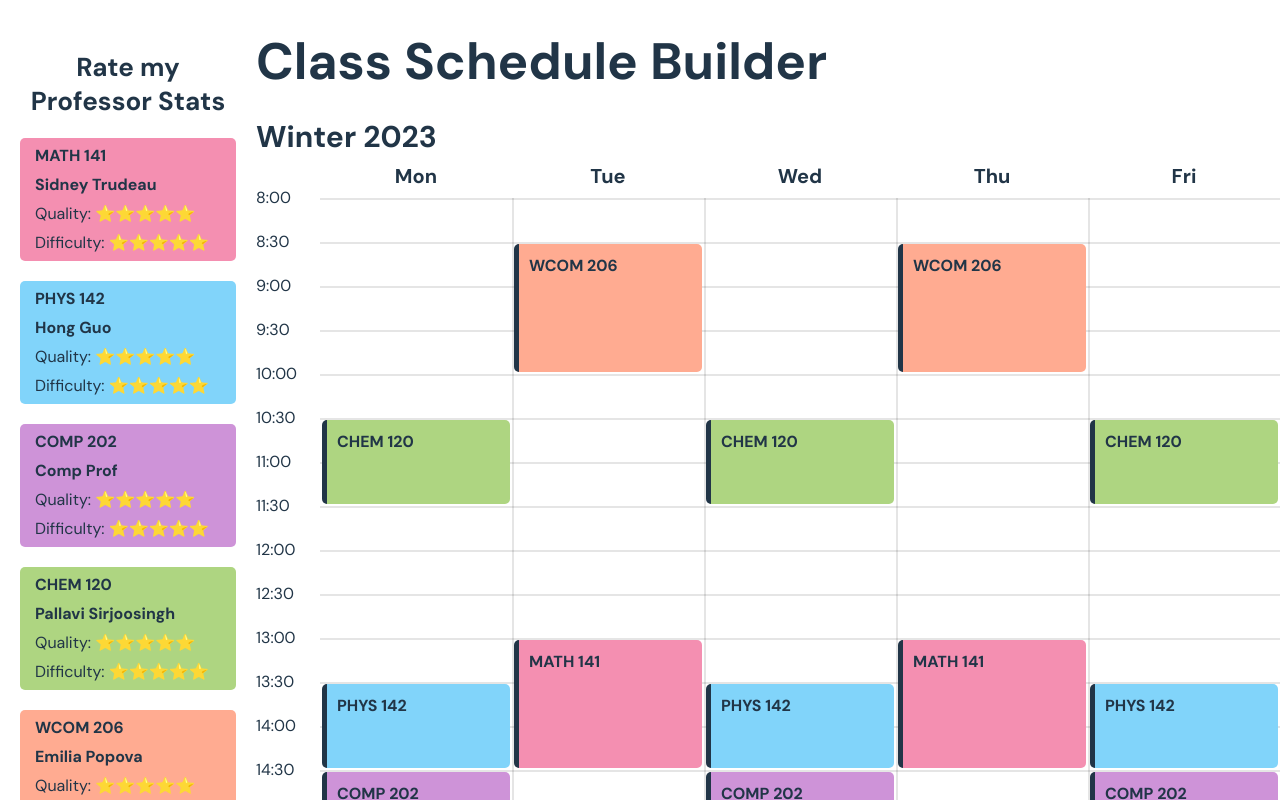
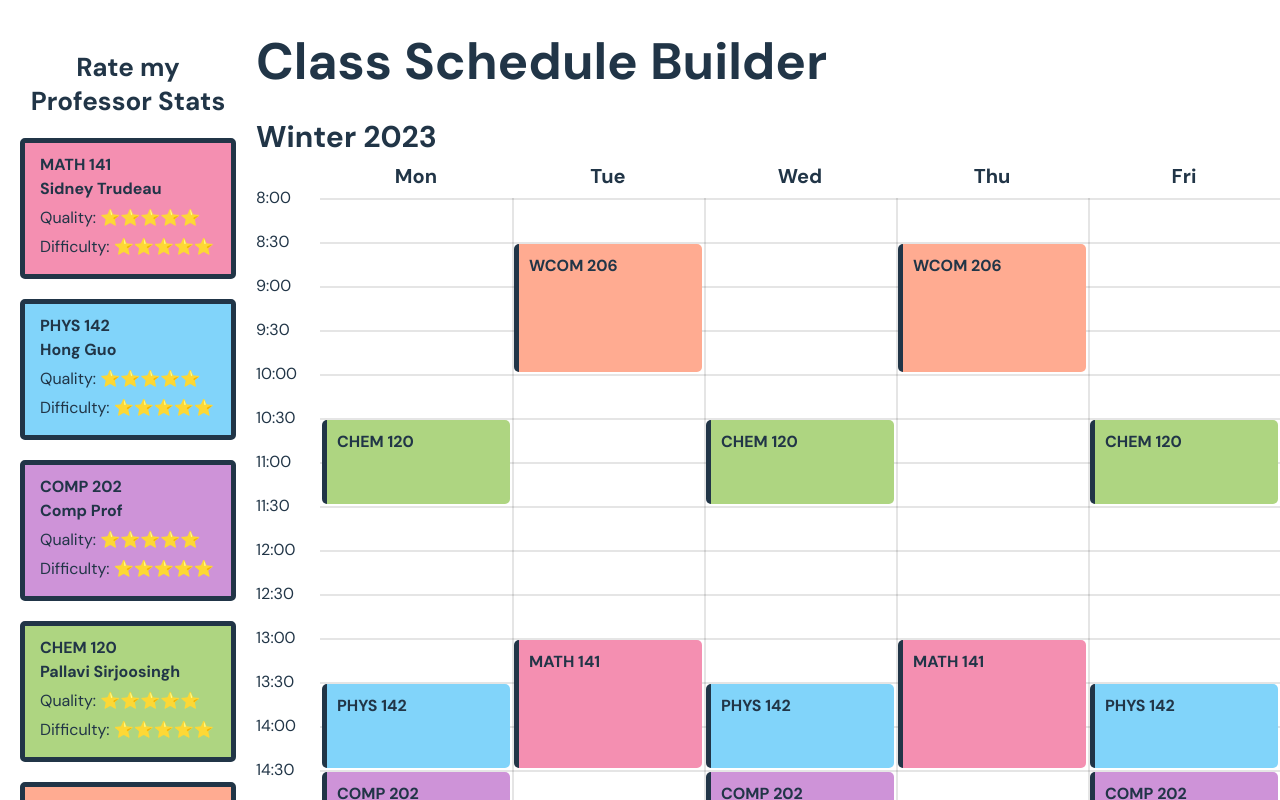
Before and after one commit to jamesbmadden/mchacks10, a React (Vite) app in the folder web/: page / in a window 1280 px wide. Built offline with nearby package versions, Linux system fonts and the light colour scheme.

Commit message:
Updated App.css

```diff
--- a/web/src/App.css
+++ b/web/src/App.css
@@ -30,7 +30,9 @@
 .prof {
   margin: 20px;
   border-radius: 5px;
-  padding: 1px 10px;
+  padding: 10px;
+  border-style: solid;
+  border-width: 5px;
 }
 
 .nav-h2-text {
@@ -41,7 +43,7 @@
 }
 
 .prof-name {
-  margin: 5px;
+  margin: 0px 5px;
   font-weight: bold;
 }
 
```
